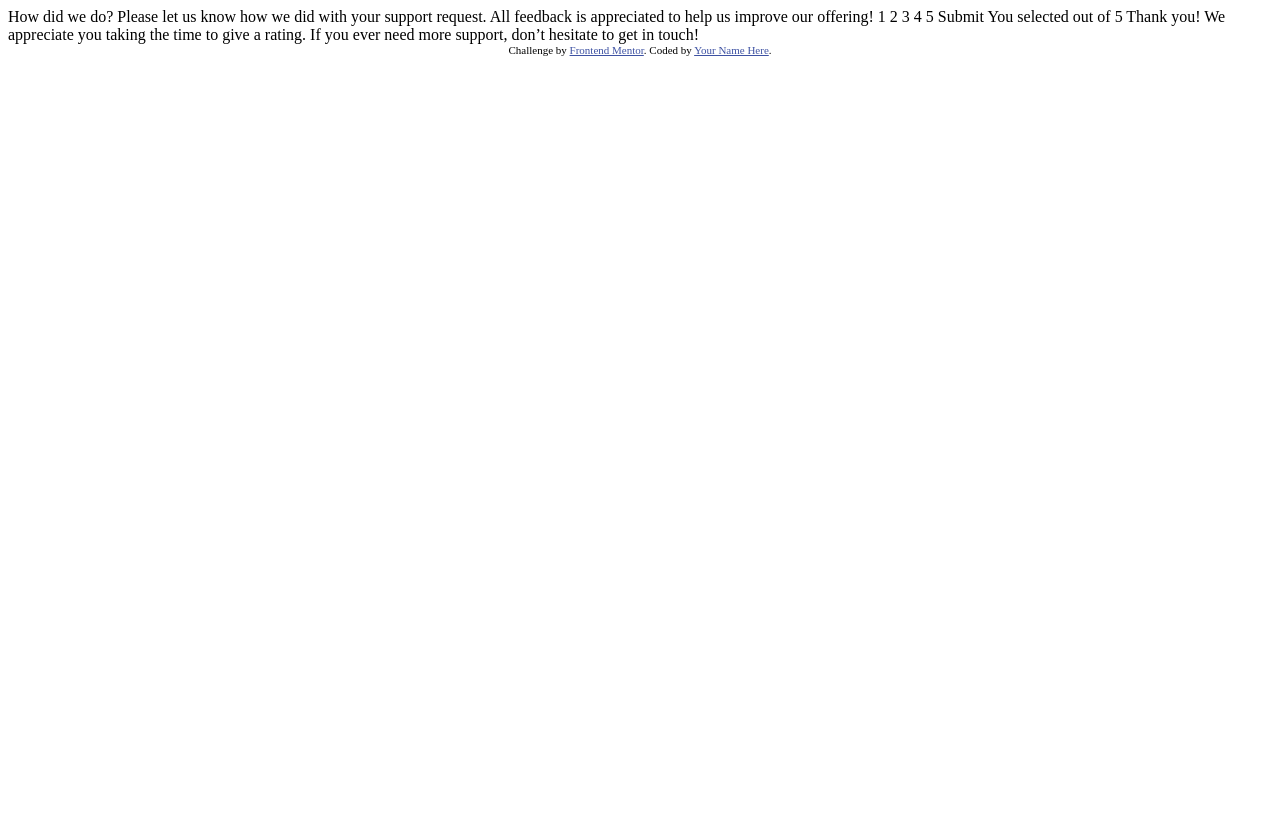
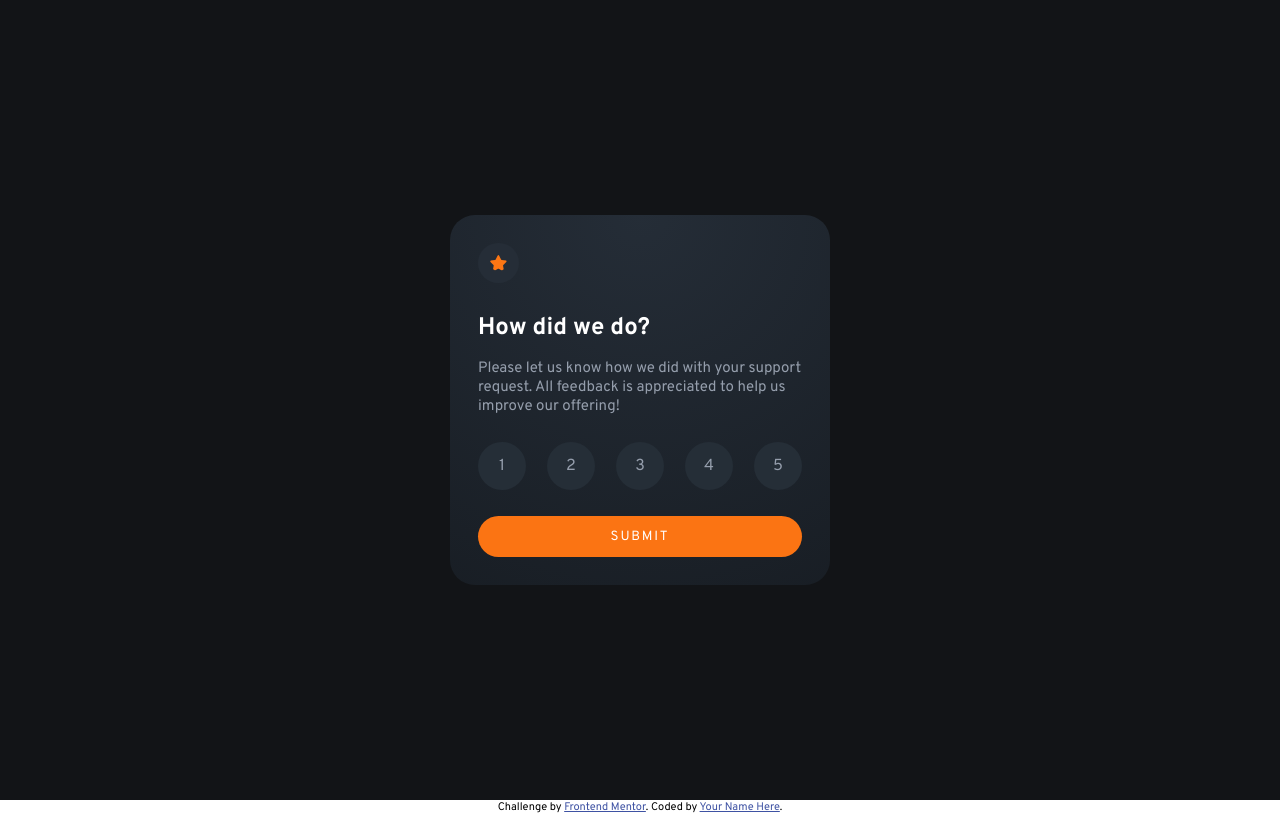
Before and after one commit to IgnacioParisi/interactiveRatingComponent, a plain HTML site: page index.html in a window 1280 px wide. Drawn offline with Linux system fonts and the light colour scheme.

Commit message:
final component

```diff
--- a/index.html
+++ b/index.html
@@ -5,9 +5,15 @@
   <meta name="viewport" content="width=device-width, initial-scale=1.0"> <!-- displays site properly based on user's device -->
 
   <link rel="icon" type="image/png" sizes="32x32" href="./images/favicon-32x32.png">
+  <link rel="stylesheet" href="./public/css/styles.css">
+  <link rel="preconnect" href="https://fonts.googleapis.com">
+  <link rel="preconnect" href="https://fonts.gstatic.com" crossorigin>
+  <link href="https://fonts.googleapis.com/css2?family=Fraunces:opsz,wght@9..144,700&family=Lato:wght@300;400&family=Montserrat:wght@500;700&family=Outfit:wght@400;700&family=Overpass:wght@400;700&family=Roboto&display=swap" rel="stylesheet">
 
   <title>Frontend Mentor | Interactive rating component</title>
 
+
+  <script src="./public/js/main.js"></script>
   <!-- Feel free to remove these styles or customise in your own stylesheet 👍 -->
   <style>
     .attribution { font-size: 11px; text-align: center; }
@@ -15,35 +21,55 @@
   </style>
 </head>
 <body>
+  <main>
+  <!-- Rating state start -->
+    <section class="card-active">
+      <div class="container">
+        <img src="./images/icon-star.svg" alt="Star icon" class="star-icon">
 
-  <!-- Rating state start -->
+        <h1>How did we do?</h1>
 
-  How did we do?
+        <p>Please let us know how we did with your support request. All feedback is appreciated
+        to help us improve our offering!</p>
 
-  Please let us know how we did with your support request. All feedback is appreciated
-  to help us improve our offering!
+        <div class="rating-wrapper">
+          <button class="rating-btn" value="1" id="rating1">1</button>
+          <button class="rating-btn" value="2" id="rating2">2</button>
+          <button class="rating-btn" value="3" id="rating3">3</button>
+          <button class="rating-btn" value="4" id="rating4">4</button>
+          <button class="rating-btn" value="5" id="rating5">5</button>
+        </div>
 
-  1 2 3 4 5
+        <button type="submit" class="cta-btn" id="cta-btn">
+          <span>SUBMIT</span>
+        </button>
+    </div>
+    </section>
 
-  Submit
 
     <!-- Rating state end -->
 
     <!-- Thank you state start -->
+    <section class="card-thanks">
+      <div class="container">
+        <img src="./images/illustration-thank-you.svg" alt="Thank you!" class="review-img">
 
-  You selected <!-- Add rating here --> out of 5
+        <h2 class="selected-value" id="selected-rating">You selected <!-- Add rating here --> out of 5</h2>
 
-  Thank you!
+        <h1>Thank you!</h1>
 
-  We appreciate you taking the time to give a rating. If you ever need more support,
-  don’t hesitate to get in touch!
+        <p> We appreciate you taking the time to give a rating. If you ever need more support,
+        don’t hesitate to get in touch!</p>
+      </div>
+    </section>
+
 
     <!-- Thank you state end -->
+  </main>
 
-
-  <div class="attribution">
+  <footer class="attribution">
     Challenge by <a href="https://www.frontendmentor.io?ref=challenge" target="_blank">Frontend Mentor</a>.
     Coded by <a href="#">Your Name Here</a>.
-  </div>
+  </footer>
 </body>
 </html>
--- /dev/null
+++ b/public/css/styles.css
@@ -0,0 +1,147 @@
+* {
+    font-family: 'Overpass', sans-serif;
+    box-sizing: border-box;
+}
+
+body {
+    margin: 0 auto;
+}
+
+main {
+    background-color: hsl(216, 12%, 8%);
+    display: flex;
+    justify-content: center;
+    align-items: center;
+    height: 100vh;
+}
+
+.container {
+    background-image: radial-gradient(circle at top, hsl(213, 20%, 18%), hsl(213, 20%, 12%));
+    padding: 20px;
+    max-width: 336px;
+    border-radius: 20px;
+}
+
+.card-active {
+    display: flex;
+    flex-direction: column;
+}
+
+.star-icon {
+    padding: 12px;
+    border-radius: 50%;
+    background-color: hsl(213, 19%, 18%);
+}
+
+.card-active h1 {
+    color: hsl(0, 0%, 100%);
+    margin: 16px auto;
+}
+
+.card-active p {
+    color: hsl(217, 12%, 63%);
+    font-size: 15px;
+}
+
+.rating-wrapper {
+    display: flex;
+    flex-direction: row;
+    justify-content: space-between;
+    margin: 24px 0;
+}
+
+.rating-btn {
+    /* border: red solid 1px; */
+    border: none;
+    display: flex;
+    justify-content: center;
+    align-items: center;
+    border-radius: 50%;
+    background-color: hsl(210, 19%, 18%);
+    color: hsl(217, 12%, 63%);
+    height: 32px;
+    width: 32px;
+    padding: 22px;
+}
+
+.rating-btn:hover {
+    background-color: hsl(25, 97%, 53%);
+    color: hsl(0, 0%, 100%);
+}
+
+.rating-btn:focus {
+    background-color: hsl(217, 12%, 63%);
+    color: hsl(0, 0%, 100%);
+}
+
+#cta-btn {
+    padding: 12px;
+    width: 100%;
+    border: none;
+    border-radius: 25px;
+    background-color: hsl(25, 97%, 53%);
+    color: hsl(0, 0%, 100%);
+    letter-spacing: 1.8px;
+}
+
+#cta-btn:hover {
+    background-color: hsl(0, 0%, 100%);
+    color: hsl(25, 97%, 53%);
+    font-weight: 700;
+}
+
+
+/*----- Thank you State -----*/
+
+.card-thanks {
+    display: none;
+    text-align: center;
+}
+
+.selected-value {
+    color: hsl(25, 97%, 53%);
+    font-size: 15px;
+    font-weight: normal;
+    width: fit-content;
+    margin: 16px auto;
+    padding: 8px 10px 6px;
+    border-radius: 20px;
+    background-color: hsl(210, 19%, 18%);
+}
+
+.card-thanks h1 {
+    color: hsl(0, 0%, 100%);
+    margin-top: 24px;
+    margin-bottom: 16px;
+}
+
+.card-thanks p {
+    color: hsl(216, 12%, 54%);
+    font-size: 15px;
+}
+
+.review-img {
+    margin-top: 10px;
+}
+
+
+@media (min-width: 1200px) {
+    .container {
+        max-width: 380px;
+        padding: 28px;
+        border-radius: 25px;
+    }
+
+    .star-icon {
+        margin-bottom: 8px;
+    }
+
+    .rating-wrapper {
+        margin: 26px 0;
+    }
+
+    .rating-btn {
+        padding: 24px;
+        font-size: 16px;
+    }
+}
--- /dev/null
+++ b/public/js/main.js
@@ -0,0 +1,24 @@
+window.addEventListener("load", function() {
+    let ratingButtons = document.querySelectorAll(".rating-btn");
+
+    for (let i = 0; i < ratingButtons.length; i++) {
+        ratingButtons[i].addEventListener("click", function() {
+            let selectedValue = document.querySelector(".selected-value");
+
+            selectedValue.innerHTML = `You selected ${this.value} out of 5`;
+        })
+    }
+
+    let submitButton = document.querySelector(".cta-btn");
+
+    submitButton.addEventListener("click", function() {
+        let cardContainer = document.querySelector(".card-active");
+
+        cardContainer.style.display = 'none';
+
+        let cardThanks = document.querySelector(".card-thanks");
+
+        cardThanks.style.display = 'block';
+    })
+
+})
```
Lines whose indentation alone changed are shown as unchanged.
